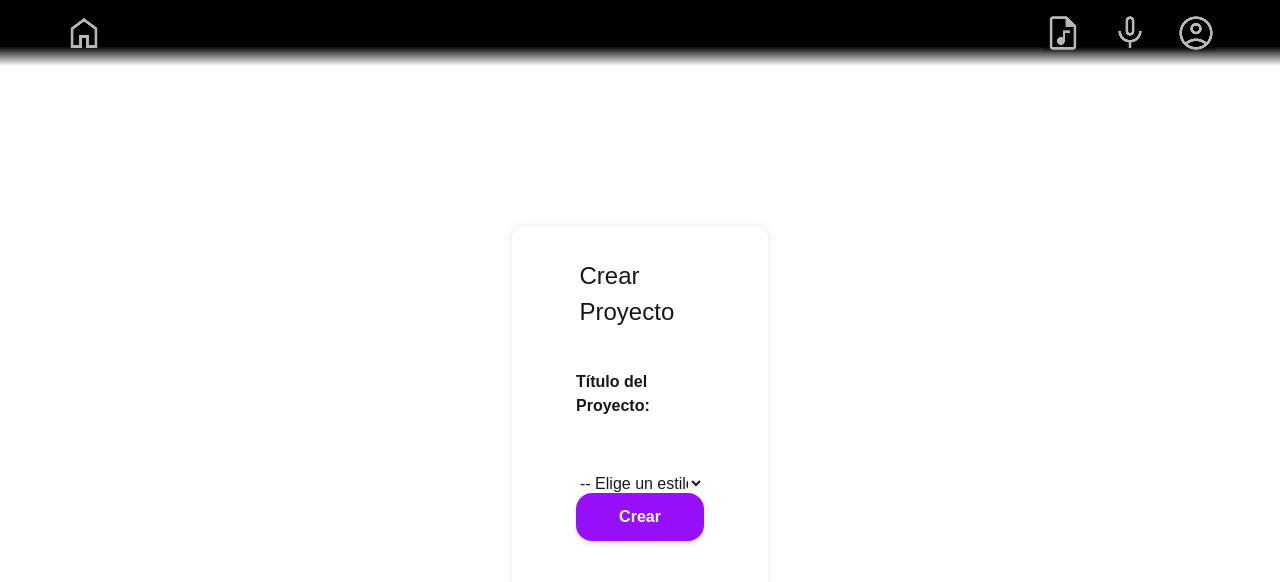
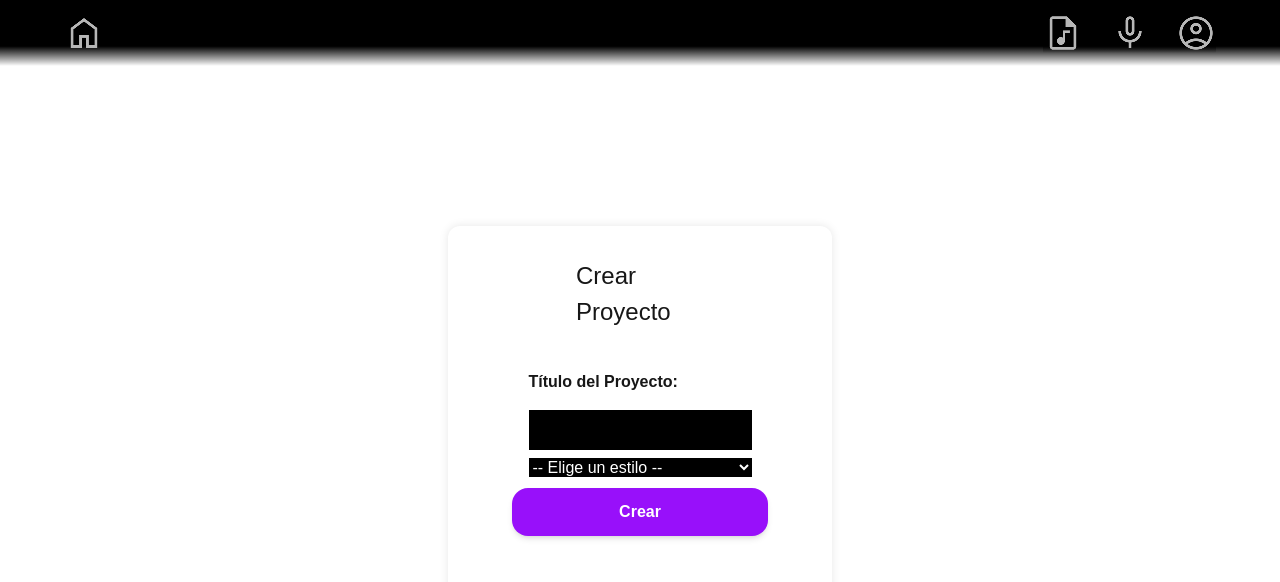
Before and after one commit to flaviomelian/Beatline, a Next.js app in the folder frontend/: page /CreateProject in a window 1280 px wide. Shown: the top 582 px of the page. Built offline with nearby package versions, Linux system fonts and the light colour scheme; a web font is replaced by a local one.

Commit message:
formulario de proyectos estilado

```diff
--- a/frontend/src/app/Components/CreateProject/CreateProject.module.css
+++ b/frontend/src/app/Components/CreateProject/CreateProject.module.css
@@ -1,5 +1,5 @@
 .container {
-  width: 20%;
+  width: 30%;
   margin: 0 auto;
   padding: 2rem;
   border-radius: 12px;
@@ -8,6 +8,12 @@
   flex-direction: column;
   position: relative;
   top: 20vh;
+}
+
+.main {
+  display: flex;
+  flex-direction: column;
+  justify-content: center;
 }
 
 .form {
@@ -19,7 +25,14 @@
 .header {
   font-size: 1.5rem;
   margin: auto;
-  width: 63%;
+  width: 40%;
+}
+
+.inputs {
+  margin: auto;
+  display: flex;
+  flex-direction: column;
+  justify-content: space-evenly;
 }
 
 .form label {
@@ -32,6 +45,9 @@
   padding: 0.5rem;
   font-size: 1rem;
   margin-top: 0.5rem;
+  margin-bottom: 0.5rem;
+  background-color: black;
+  color: white;
 }
 
 .create-project {
@@ -40,4 +56,6 @@
 
 #estilo{
   margin-bottom: 5%;
+  background-color: black;
+  color: white;
 }
--- a/frontend/src/app/Components/CreateProject/CreateProject.tsx
+++ b/frontend/src/app/Components/CreateProject/CreateProject.tsx
@@ -2,7 +2,7 @@
 
 import React, { useState } from "react";
 import styles from "./CreateProject.module.css";
-import { createSession } from '../../Services/sessionService'
+import { createSession } from "../../Services/sessionService";
 
 const defaultBpms: Record<string, number> = {
   rap: 90,
@@ -23,9 +23,10 @@ const CreateProject = () => {
   const [estilo, setEstilo] = useState("");
 
   const handleEstiloChange = (e: React.ChangeEvent<HTMLSelectElement>) => {
-    console.log("ñdsalknjfslñakdnfmslkdnvclsdknfslkdnf",e.target.value)
+    console.log("ñdsalknjfslñakdnfmslkdnvclsdknfslkdnf", e.target.value);
     setEstilo(e.target.value);
-    if (defaultBpms[e.target.value]) setBpm(defaultBpms[e.target.value].toString());
+    if (defaultBpms[e.target.value])
+      setBpm(defaultBpms[e.target.value].toString());
     else setBpm("");
   };
 
@@ -36,10 +37,10 @@ const CreateProject = () => {
       title,
       bpm: bpm ? parseInt(bpm) : null,
       style: estilo,
-      userId: null
+      userId: null,
     };
 
-    await createSession(newSession)
+    await createSession(newSession);
   };
 
   return (
@@ -47,6 +48,7 @@ const CreateProject = () => {
       <main className={styles.main}>
         <h1 className={styles.header}>Crear Proyecto</h1>
         <form onSubmit={handleSubmit} className={styles.form}>
+          <div className={styles.inputs}>
             <label htmlFor="title">Título del Proyecto:</label>
             <input
               type="text"
@@ -56,7 +58,7 @@ const CreateProject = () => {
               required
             />
 
-          <select id="estilo" value={estilo} onChange={handleEstiloChange}>
+            <select id={styles.estilo} value={estilo} onChange={handleEstiloChange}>
               <option value="">-- Elige un estilo --</option>
               <option value="rap">Rap</option>
               <option value="trap">Trap</option>
@@ -69,6 +71,7 @@ const CreateProject = () => {
               <option value="dubstep">Dubstep</option>
               <option value="balada">Balada / R&B</option>
             </select>
+          </div>
 
           <button
             className={`${styles.button} bg-purple-600 hover:bg-purple-700 text-white font-semibold py-3 px-6 rounded-2xl shadow-md transition`}
```
Lines whose indentation alone changed are shown as unchanged.
